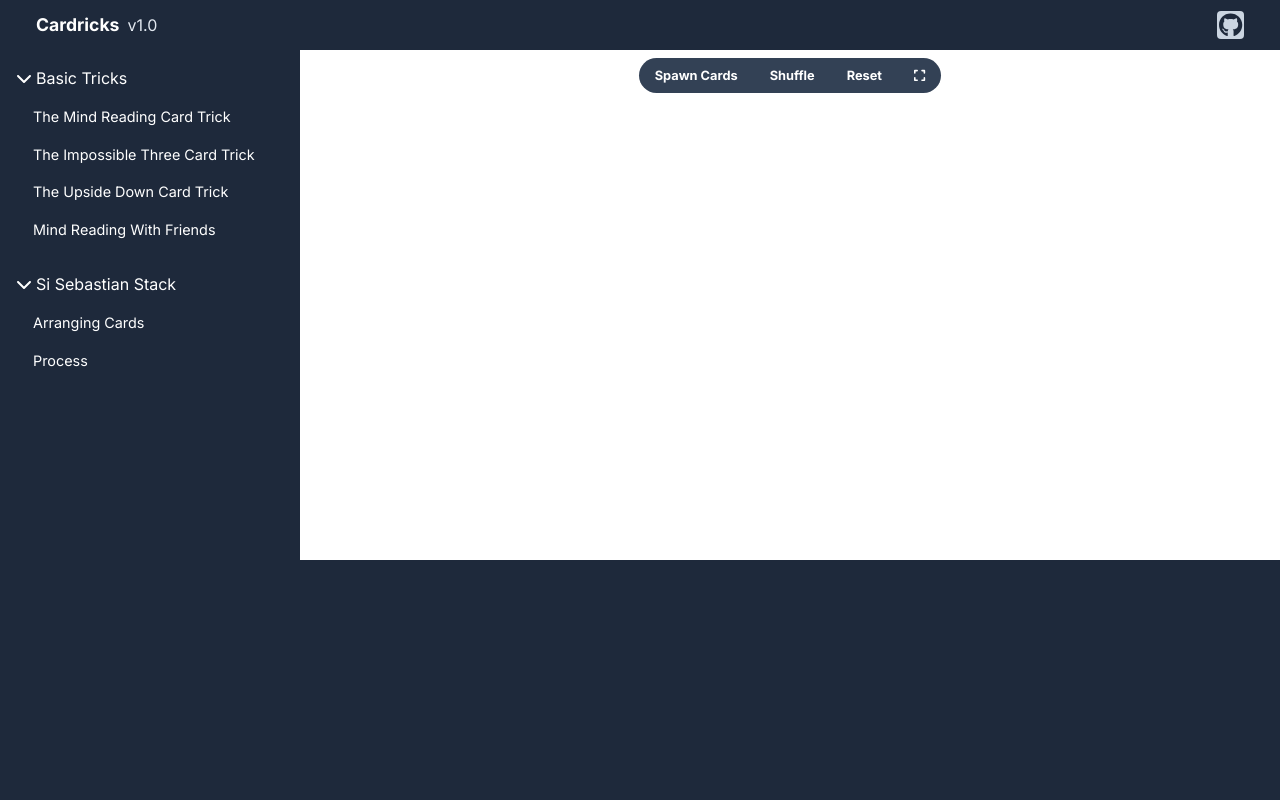
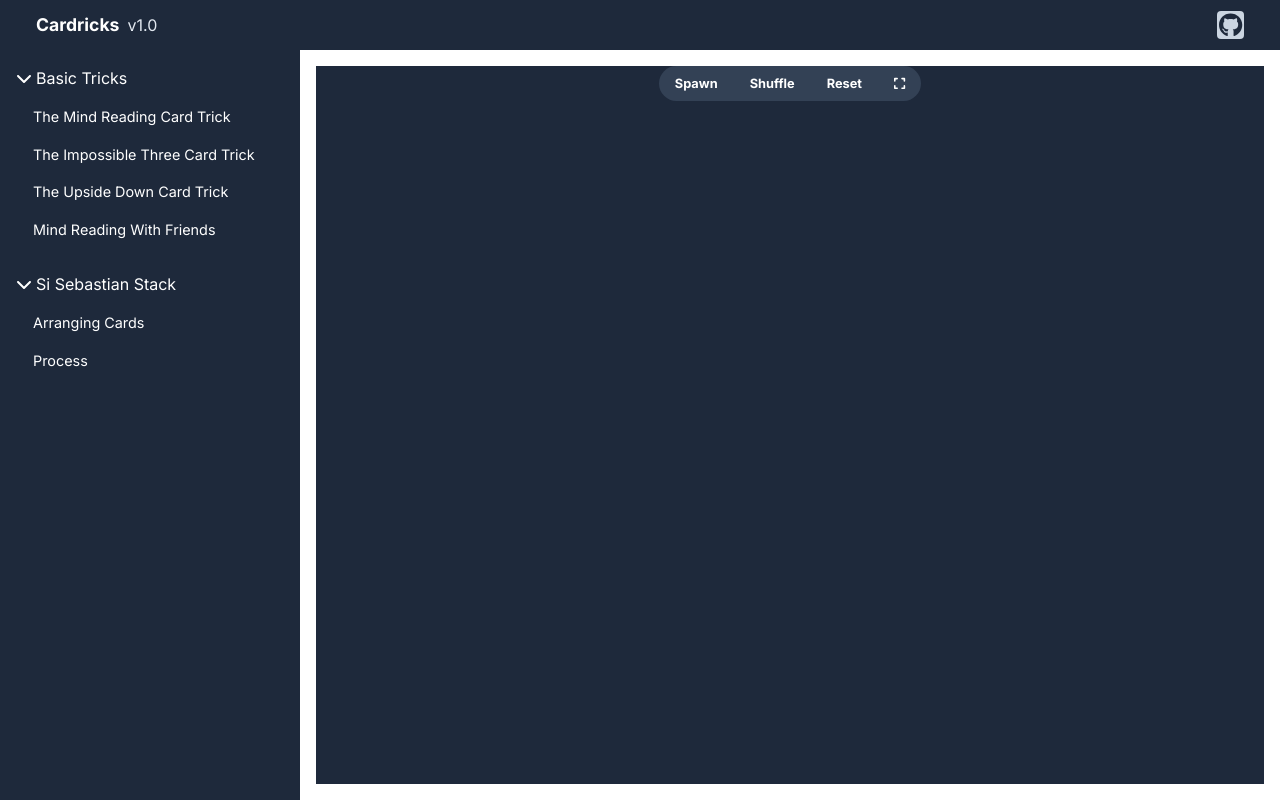
Before and after one commit to lakshyamahawar14/cardricks, a Vue app: page /playground in a window 1280 px wide. Built offline with nearby package versions, Linux system fonts and the light colour scheme.

Commit message:
done got added cards in playground
After killing my brain for 4 hours just to make a div absolute to relative.

```diff
--- a/src/components/Card.vue
+++ b/src/components/Card.vue
@@ -2,14 +2,13 @@
   <div
     v-drag
     @dragend="handleDragEnd"
-    :key="props.key"
     :style="{
       width: `${cardWidth}px`,
       height: `${cardHeight}px`,
       borderRadius: `${cardWidth / 15}px`,
       borderWidth: `1px`,
     }"
-    class="absolute border-[1px] border-slate-900 cursor-pointer bg-white flex flex-col justify-between active:cursor-grabbing"
+    class="absolute border-[1px] bg-white border-slate-900 cursor-pointer flex flex-col justify-between active:cursor-grabbing z-[10]"
   >
     <p
       :style="{
@@ -54,7 +53,6 @@
 
 <script setup lang="ts">
 const props = defineProps<{
-  key: number;
   character: string;
   image: string;
   color: string;
--- a/src/components/PlaygroundTools.vue
+++ b/src/components/PlaygroundTools.vue
@@ -4,7 +4,7 @@
       class="hover:bg-slate-900 text-white bg-slate-700 font-bold py-2 px-4 rounded-l-[50px]"
       @click="spawnCards"
     >
-      Spawn Cards
+      Spawn
     </button>
     <button
       class="hover:bg-slate-900 text-white bg-slate-700 font-bold py-2 px-4"
--- a/src/index.css
+++ b/src/index.css
@@ -16,15 +16,15 @@
 }
 
 *::-webkit-scrollbar-track {
-  background: #ffffff;
+  background: rgb(30, 41, 59);
 }
 
 *::-webkit-scrollbar-thumb {
   background-color: rgb(30, 41, 59);
-  border-radius: 10px;
+  border-radius: 20px;
 }
 
 * {
   scrollbar-width: 20px;
-  scrollbar-color: rgb(30, 41, 59) #ffffff;
+  scrollbar-color: rgb(148 163 184) rgb(30, 41, 59);
 }
--- a/src/store.ts
+++ b/src/store.ts
@@ -10,7 +10,7 @@ interface Store {
 export const store = reactive<Store>({
   activeChapter: '',
   activeLink: '',
-  isSmallScreen: window.innerWidth <= 600,
+  isSmallScreen: window.innerWidth <= 640,
   isMenuOpen: false,
 });
 
--- a/src/views/BasicTricks.vue
+++ b/src/views/BasicTricks.vue
@@ -28,7 +28,7 @@
           <p
             class="text-[1.1rem] p-2 border-l-[3px] border-[rgb(30,41,59)] my-2 shadow-md"
           >
-            Click on 'Spawn Cards' to spawn new cards.
+            Click on 'Spawn' to spawn new cards.
           </p>
           <p
             class="text-[1.1rem] p-2 border-l-[3px] border-[rgb(30,41,59)] my-2 shadow-md"
--- a/src/views/Playground.vue
+++ b/src/views/Playground.vue
@@ -1,21 +1,20 @@
 <template>
   <div
-    class="relative bg-white h-full w-full flex justify-center items-center z-[10] overflow-hidden"
+    class="flex h-full w-full justify-start flex-col items-center bg-white overflow-hidden"
   >
-    <div class="absolute top-2">
+    <div class="absolute top-4 z-[15]">
       <PlaygroundTools
         @toggle-fullscreen="togglePlayground"
         @clear-playground="clearPlayground"
         @spawn-cards="initializeSuits"
       />
     </div>
-    <div
-      class="absolute h-[30vh] w-full bottom-0 left-0 flex justify-evenly bg-slate-800"
-    >
+
+    <div class="relative h-full w-full flex p-4 bg-slate-800 overflow-auto">
       <div
         v-for="(suit, suitIndex) in suits"
         :key="suitIndex"
-        class="flex flex-col items-center justify-center"
+        class="flex items-end justify-center px-4"
       >
         <Card
           v-for="(card, cardIndex) in suit.cards"
@@ -24,9 +23,36 @@
           :image="card.imageName"
           :color="card.color"
           :size="card.size"
+          :style="{
+            marginLeft: cardIndex > 0 ? '-60px' : '0',
+            position: 'relative',
+          }"
         />
       </div>
     </div>
+
+    <!-- <div
+      class="absolute h-[20vh] w-full bottom-0 left-0 flex justify-between bg-slate-800 overflow-x-auto"
+    >
+      <div
+        v-for="(suit, suitIndex) in suits"
+        :key="suitIndex"
+        class="flex items-center justify-center px-4"
+      >
+        <Card
+          v-for="(card, cardIndex) in suit.cards"
+          :key="cardIndex"
+          :character="card.character"
+          :image="card.imageName"
+          :color="card.color"
+          :size="card.size"
+          :style="{
+            marginLeft: cardIndex > 0 ? '-60px' : '0',
+            position: 'relative',
+          }"
+        />
+      </div>
+    </div> -->
   </div>
 </template>
 
@@ -109,6 +135,6 @@ const togglePlayground = () => {
   left: 0;
   width: 100vw;
   height: 100vh;
-  z-index: 1000;
+  z-index: 100000;
 }
 </style>
--- a/src/views/SiSebastianStack.vue
+++ b/src/views/SiSebastianStack.vue
@@ -28,7 +28,7 @@
           <p
             class="text-[1.1rem] p-2 border-l-[3px] border-[rgb(30,41,59)] my-2 shadow-md"
           >
-            Click on 'Spawn Cards' to spawn new cards.
+            Click on 'Spawn' to spawn new cards.
           </p>
           <p
             class="text-[1.1rem] p-2 border-l-[3px] border-[rgb(30,41,59)] my-2 shadow-md"
```
